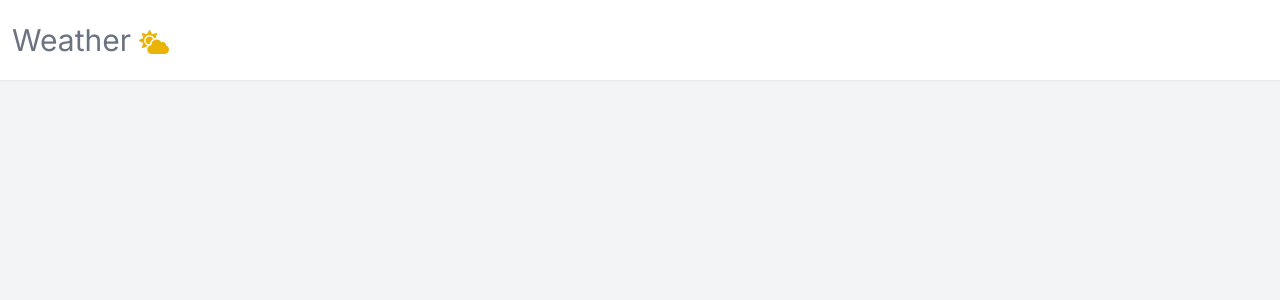
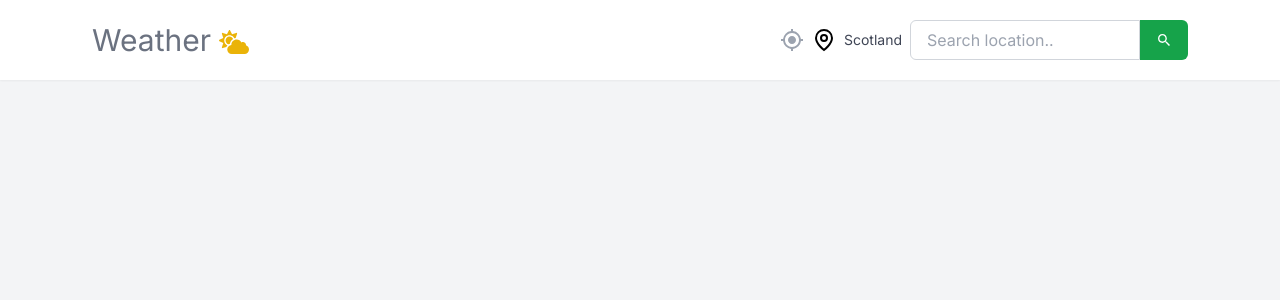
Before and after one commit to AnnikaRothe/weather-app, a Next.js app: page / in a window 1280 px wide. Shown: the top 300 px of the page. Built offline with nearby package versions, Linux system fonts and the light colour scheme.

Commit message:
added searchbar and icons to the navbar

```diff
--- a/package.json
+++ b/package.json
@@ -9,10 +9,12 @@
     "lint": "next lint"
   },
   "dependencies": {
+    "clsx": "^2.1.0",
     "next": "14.2.1",
     "react": "^18",
     "react-dom": "^18",
-    "react-icons": "^5.1.0"
+    "react-icons": "^5.1.0",
+    "tailwind-merge": "^2.3.0"
   },
   "devDependencies": {
     "@types/node": "^20",
@@ -21,6 +23,8 @@
     "eslint": "^8",
     "eslint-config-next": "14.2.1",
     "postcss": "^8",
+    "prettier": "^3.2.5",
+    "prettier-plugin-tailwindcss": "^0.5.14",
     "tailwindcss": "^3.4.3",
     "typescript": "^5"
   }
--- a/src/app/components/navbar.tsx
+++ b/src/app/components/navbar.tsx
@@ -1,17 +1,28 @@
 import React from "react";
 import { FaCloudSun } from "react-icons/fa";
+import { MdMyLocation } from "react-icons/md";
+import { GrLocation } from "react-icons/gr";
+import Searchbox from "./searchbox";
 
 type Props = {}
 
-export default function navbar({ }: Props) {
+export default function Navbar({ }: Props) {
     return (
-        <nav className="shadow-sm sticky top-0 left-0 z-50 bg-white">
+        <nav className="shadow-sm px-20 sticky top-0 left-0 z-50 bg-white">
             <div className="h-[80px] w-full flex justify-between items-center max-w-7x1 px-3 mx-auto">
                 <div className="flex items-center justify-center gap-2 ">
                     <h2 className="text-gray-500 text-3xl">Weather</h2>
                     <FaCloudSun className="text-3xl mt-1 text-yellow-500" />
                 </div>
                 {/* */}
+                <section className="flex gap-2 items-center">
+                <MdMyLocation className="text-2xl text-gray-400 hover:opacity-70 cursor-pointer " />
+                <GrLocation className="text-2xl" />
+                <p className="text-slate-900/80 text-sm"> Scotland </p>
+                <div>{/* SearchBox */}
+                <Searchbox value={""} onChange={undefined} onSubmit={undefined} />
+                </div>
+                </section>
             </div>
         </nav>
     );
--- /dev/null
+++ b/src/app/components/searchbox.tsx
@@ -0,0 +1,37 @@
+import React from "react";
+import { IoMdSearch } from "react-icons/io";
+import { cn } from "../utils/cn";
+
+
+type Props = {
+className?:string
+value:string;
+onChange:React.ChangeEventHandler<HTMLInputElement> |
+undefined;
+onSubmit:React.FormEventHandler<HTMLFormElement> |
+undefined;
+
+
+
+}
+
+
+export default function Searchbox(props: Props) {
+    return (
+        <form onSubmit={props.onSubmit}
+        className={cn("flex relative items-center justify-center h-10",props.className)}>
+            <input
+            type="text"
+            value={props.value}
+        onChange={props.onChange}
+            placeholder="Search location.."
+            className="px-4 py-2 w-[230px] border border-gray-300 rounded-l-md focus:outline-none
+             focus:border-green-600 h-full"
+             />
+            <button className="px-4 py-[9px] bg-green-600 text-white rounded-r-md
+            focus:outline-none hover:bg-green-500 h-full">
+            <IoMdSearch />
+            </button>
+        </form>
+    );
+}
--- /dev/null
+++ b/src/app/utils/cn.ts
@@ -0,0 +1,7 @@
+import clsx, { ClassValue } from "clsx";
+import { twMerge } from "tailwind-merge";
+
+
+export function cn(...inputs: ClassValue []) {
+    return twMerge(clsx(...inputs));
+}
```
Also changed, not shown: 1 other file (tests, documents, lock files or other folders).
